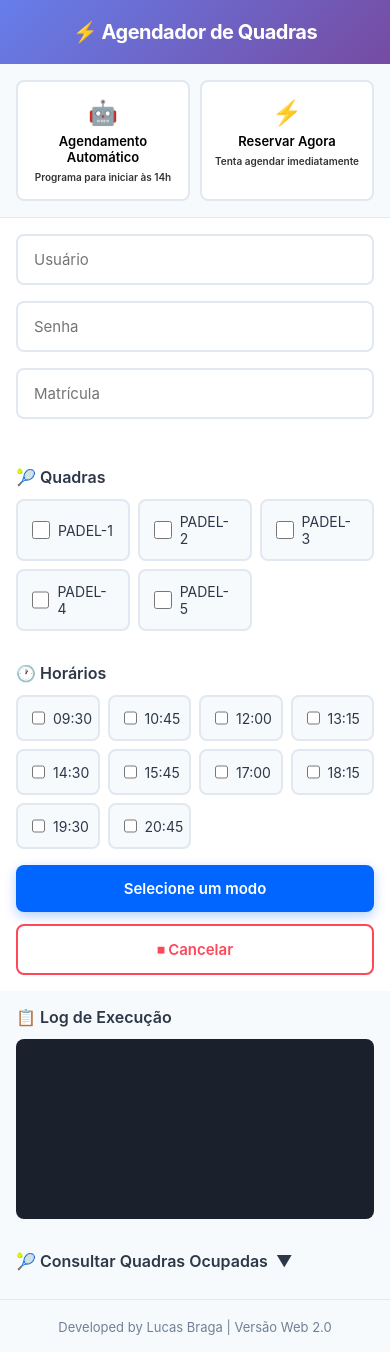
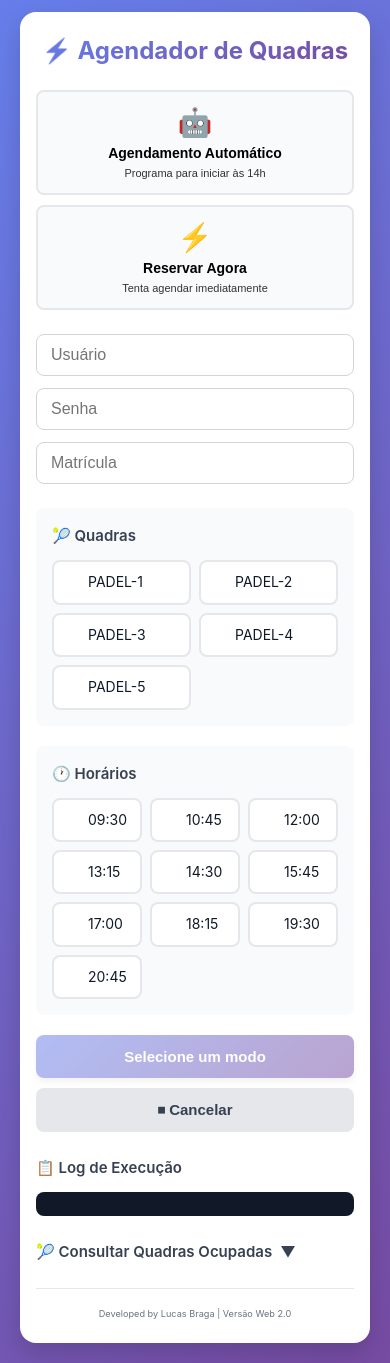
Before and after one commit to lucasbraga77/Agendador_Quadras, a Flask app: page / in a window 390 px wide. Before the commit the page ends 1335 px from the top, so only its background shows below. Run offline with Flask 3, Linux system fonts and the light colour scheme; data that the repository does not hold is empty.

Commit message:
att ajustes +dashboard3

```diff
--- a/static/style.css
+++ b/static/style.css
@@ -1,167 +1,274 @@
-/* ===== RESET E VARIAVEIS ===== */
+/* ===== RESET E VARIÁVEIS ===== */
 * {
     margin: 0;
     padding: 0;
     box-sizing: border-box;
+    -webkit-tap-highlight-color: transparent;
 }
 
 :root {
-    --primary: #0066ff;
-    --primary-dark: #0052cc;
-    --secondary: #00d4aa;
-    --danger: #ff4757;
-    --danger-dark: #e84118;
-    --bg-gradient: linear-gradient(135deg, #667eea 0%, #764ba2 100%);
-    --shadow: 0 10px 30px rgba(0, 0, 0, 0.15);
-    --shadow-sm: 0 4px 12px rgba(0, 0, 0, 0.1);
+    --primary: #667eea;
+    --primary-dark: #5568d3;
+    --secondary: #764ba2;
+    --success: #10b981;
+    --danger: #ef4444;
+    --warning: #f59e0b;
+    --gray-50: #f9fafb;
+    --gray-100: #f3f4f6;
+    --gray-200: #e5e7eb;
+    --gray-300: #d1d5db;
+    --gray-400: #9ca3af;
+    --gray-500: #6b7280;
+    --gray-600: #4b5563;
+    --gray-700: #374151;
+    --gray-800: #1f2937;
+    --gray-900: #111827;
     --radius: 12px;
     --radius-sm: 8px;
+    --shadow: 0 4px 6px rgba(0, 0, 0, 0.1);
+    --shadow-lg: 0 10px 25px rgba(0, 0, 0, 0.15);
 }
 
-/* ===== BODY ===== */
+/* ===== BASE ===== */
 body {
-    font-family: -apple-system, BlinkMacSystemFont, 'Segoe UI', Roboto, Oxygen, Ubuntu, Cantarell, sans-serif;
-    background: var(--bg-gradient);
+    font-family: -apple-system, BlinkMacSystemFont, "Segoe UI", Roboto, "Helvetica Neue", Arial, sans-serif;
+    background: linear-gradient(135deg, var(--primary) 0%, var(--secondary) 100%);
     min-height: 100vh;
-    padding: 20px 10px;
+    padding: 20px;
+    color: var(--gray-900);
+    line-height: 1.6;
+}
+
+/* Mobile adjustments */
+@media (max-width: 768px) {
+    body {
+        padding: 12px;
+    }
 }
 
 /* ===== CONTAINER ===== */
 .container {
-    max-width: 600px;
+    max-width: 900px;
     margin: 0 auto;
-    background: #ffffff;
+    background: white;
     border-radius: var(--radius);
-    box-shadow: var(--shadow);
-    overflow: hidden;
+    box-shadow: var(--shadow-lg);
+    padding: 30px;
+    animation: fadeIn 0.3s ease;
 }
 
-/* ===== TITULO ===== */
+@media (max-width: 768px) {
+    .container {
+        padding: 20px 16px;
+        border-radius: 16px;
+    }
+}
+
+@keyframes fadeIn {
+    from { opacity: 0; transform: translateY(10px); }
+    to { opacity: 1; transform: translateY(0); }
+}
+
+/* ===== HEADER ===== */
 h1 {
+    font-size: 28px;
+    font-weight: 700;
+    background: linear-gradient(135deg, var(--primary) 0%, var(--secondary) 100%);
+    -webkit-background-clip: text;
+    -webkit-text-fill-color: transparent;
+    background-clip: text;
+    margin-bottom: 24px;
     text-align: center;
-    background: var(--bg-gradient);
-    color: white;
-    padding: 24px 20px;
-    margin: 0;
-    font-size: 24px;
-    font-weight: 700;
-    letter-spacing: -0.5px;
+}
+
+@media (max-width: 768px) {
+    h1 {
+        font-size: 24px;
+        margin-bottom: 20px;
+    }
 }
 
 h3 {
-    color: #2d3748;
     font-size: 16px;
     font-weight: 600;
+    color: var(--gray-700);
     margin-bottom: 12px;
     display: flex;
     align-items: center;
     gap: 8px;
 }
 
-/* ===== SELETOR DE MODO ===== */
+@media (max-width: 768px) {
+    h3 {
+        font-size: 15px;
+    }
+}
+
+/* ===== MODO SELECTOR ===== */
 .modo-selector {
     display: grid;
-    grid-template-columns: 1fr 1fr;
+    grid-template-columns: repeat(2, 1fr);
     gap: 12px;
-    padding: 20px;
-    background: #f7fafc;
-    border-bottom: 1px solid #e2e8f0;
+    margin-bottom: 24px;
+}
+
+@media (max-width: 768px) {
+    .modo-selector {
+        grid-template-columns: 1fr;
+        gap: 10px;
+    }
 }
 
 .modo-btn {
+    background: var(--gray-50);
+    border: 2px solid var(--gray-200);
+    border-radius: var(--radius-sm);
+    padding: 16px;
+    cursor: pointer;
+    transition: all 0.2s ease;
     display: flex;
     flex-direction: column;
     align-items: center;
     gap: 6px;
-    padding: 16px 12px;
-    background: white;
-    border: 2px solid #e2e8f0;
-    border-radius: var(--radius-sm);
-    cursor: pointer;
-    transition: all 0.3s ease;
-    font-family: inherit;
+    text-align: center;
+    -webkit-touch-callout: none;
+    -webkit-user-select: none;
+    user-select: none;
 }
 
 .modo-btn:hover {
     border-color: var(--primary);
+    background: var(--gray-100);
     transform: translateY(-2px);
-    box-shadow: var(--shadow-sm);
+}
+
+.modo-btn:active {
+    transform: translateY(0);
 }
 
 .modo-btn.active {
-    background: var(--primary);
+    background: linear-gradient(135deg, var(--primary) 0%, var(--secondary) 100%);
     border-color: var(--primary);
     color: white;
-    box-shadow: 0 4px 15px rgba(0, 102, 255, 0.3);
 }
 
 .modo-btn .emoji {
-    font-size: 28px;
+    font-size: 32px;
 }
 
 .modo-btn .titulo {
-    font-size: 14px;
     font-weight: 600;
+    font-size: 15px;
 }
 
 .modo-btn .desc {
-    font-size: 11px;
+    font-size: 12px;
     opacity: 0.8;
 }
 
-/* ===== FORMULÁRIO ===== */
-.form-section, .section {
-    padding: 20px;
+@media (max-width: 768px) {
+    .modo-btn {
+        padding: 14px;
+    }
+
+    .modo-btn .emoji {
+        font-size: 28px;
+    }
+
+    .modo-btn .titulo {
+        font-size: 14px;
+    }
+
+    .modo-btn .desc {
+        font-size: 11px;
+    }
+}
+
+/* ===== FORM SECTION ===== */
+.form-section {
+    margin-bottom: 24px;
 }
 
 .input-group {
-    margin-bottom: 16px;
+    margin-bottom: 12px;
 }
 
 .input-group input {
     width: 100%;
-    padding: 14px 16px;
-    border: 2px solid #e2e8f0;
+    padding: 12px 16px;
+    border: 1px solid var(--gray-300);
     border-radius: var(--radius-sm);
     font-size: 15px;
-    transition: all 0.3s ease;
-    font-family: inherit;
+    transition: all 0.2s ease;
+    background: white;
 }
 
 .input-group input:focus {
     outline: none;
     border-color: var(--primary);
-    box-shadow: 0 0 0 3px rgba(0, 102, 255, 0.1);
+    box-shadow: 0 0 0 3px rgba(102, 126, 234, 0.1);
 }
 
 .input-group small {
     display: block;
     margin-top: 6px;
-    color: #718096;
     font-size: 12px;
+    color: var(--gray-500);
 }
 
-/* ===== CHECKBOXES ===== */
+@media (max-width: 768px) {
+    .input-group input {
+        padding: 11px 14px;
+        font-size: 16px; /* Evita zoom no iOS */
+    }
+}
+
+/* ===== SECTION ===== */
+.section {
+    margin-bottom: 24px;
+    padding: 20px;
+    background: var(--gray-50);
+    border-radius: var(--radius-sm);
+}
+
+@media (max-width: 768px) {
+    .section {
+        padding: 16px;
+        margin-bottom: 20px;
+    }
+}
+
+/* ===== CHECKBOX GRID ===== */
 .checkbox-grid {
     display: grid;
+    grid-template-columns: repeat(auto-fill, minmax(120px, 1fr));
     gap: 10px;
 }
 
-#quadras {
-    grid-template-columns: repeat(auto-fill, minmax(110px, 1fr));
+@media (max-width: 768px) {
+    .checkbox-grid {
+        grid-template-columns: repeat(auto-fill, minmax(100px, 1fr));
+        gap: 8px;
+    }
 }
 
 .horarios-grid {
     grid-template-columns: repeat(auto-fill, minmax(90px, 1fr));
 }
 
+@media (max-width: 768px) {
+    .horarios-grid {
+        grid-template-columns: repeat(auto-fill, minmax(75px, 1fr));
+    }
+}
+
 .checkbox-label {
     display: flex;
     align-items: center;
     gap: 8px;
-    padding: 12px 14px;
-    background: #f7fafc;
-    border: 2px solid #e2e8f0;
+    padding: 10px 12px;
+    background: white;
+    border: 2px solid var(--gray-200);
     border-radius: var(--radius-sm);
     cursor: pointer;
     transition: all 0.2s ease;
@@ -169,8 +276,8 @@ h3 {
 }
 
 .checkbox-label:hover {
-    background: #edf2f7;
-    border-color: #cbd5e0;
+    border-color: var(--primary);
+    background: var(--gray-50);
 }
 
 .checkbox-label input[type="checkbox"] {
@@ -181,172 +288,345 @@ h3 {
 }
 
 .checkbox-label input[type="checkbox"]:checked + span {
+    color: var(--primary);
     font-weight: 600;
-    color: var(--primary);
 }
 
-.checkbox-label span {
-    font-size: 14px;
-    color: #2d3748;
+@media (max-width: 768px) {
+    .checkbox-label {
+        padding: 9px 10px;
+        font-size: 14px;
+    }
+
+    .checkbox-label input[type="checkbox"] {
+        width: 16px;
+        height: 16px;
+    }
 }
 
-/* ===== BOTÕES ===== */
+/* ===== ACTIONS (BOTÕES) ===== */
 .actions {
-    display: grid;
-    grid-template-columns: 1fr 1fr;
+    display: flex;
     gap: 12px;
-    padding: 0 20px 20px;
+    margin-bottom: 24px;
 }
 
-button {
-    padding: 14px 20px;
-    font-size: 15px;
-    font-weight: 600;
+@media (max-width: 768px) {
+    .actions {
+        flex-direction: column;
+        gap: 10px;
+    }
+}
+
+.btn-primary, .btn-cancel {
+    flex: 1;
+    padding: 14px 24px;
     border: none;
     border-radius: var(--radius-sm);
+    font-size: 16px;
+    font-weight: 600;
     cursor: pointer;
-    transition: all 0.3s ease;
-    font-family: inherit;
+    transition: all 0.2s ease;
+    display: flex;
+    align-items: center;
+    justify-content: center;
+    gap: 8px;
 }
 
 .btn-primary {
-    background: var(--primary);
+    background: linear-gradient(135deg, var(--primary) 0%, var(--secondary) 100%);
     color: white;
-    box-shadow: 0 4px 12px rgba(0, 102, 255, 0.3);
+    box-shadow: var(--shadow);
 }
 
-.btn-primary:hover {
-    background: var(--primary-dark);
+.btn-primary:hover:not(:disabled) {
     transform: translateY(-2px);
-    box-shadow: 0 6px 20px rgba(0, 102, 255, 0.4);
+    box-shadow: var(--shadow-lg);
 }
 
-.btn-primary:active {
+.btn-primary:active:not(:disabled) {
     transform: translateY(0);
 }
 
+.btn-primary:disabled {
+    opacity: 0.5;
+    cursor: not-allowed;
+}
+
 .btn-cancel {
-    background: white;
-    color: var(--danger);
-    border: 2px solid var(--danger);
+    background: var(--gray-200);
+    color: var(--gray-700);
 }
 
 .btn-cancel:hover {
-    background: var(--danger);
-    color: white;
+    background: var(--gray-300);
 }
 
-/* ===== LOG ===== */
-.log-section {
-    padding: 20px;
-    background: #f7fafc;
+@media (max-width: 768px) {
+    .btn-primary, .btn-cancel {
+        padding: 13px 20px;
+        font-size: 15px;
+    }
 }
 
-#log {
-    background: #1a202c;
-    color: #48bb78;
+/* ===== LOG SECTION ===== */
+.log-section {
+    margin-bottom: 24px;
+}
+
+.log-section h3 {
+    cursor: default;
+}
+
+.log-section pre {
+    background: var(--gray-900);
+    color: #f3f4f6;
     padding: 16px;
-    height: 200px;
+    border-radius: var(--radius-sm);
+    font-family: 'Monaco', 'Menlo', 'Courier New', monospace;
+    font-size: 12px;
+    line-height: 1.6;
+    overflow-x: auto;
+    max-height: 300px;
     overflow-y: auto;
-    font-size: 13px;
-    border-radius: var(--radius-sm);
-    font-family: 'Courier New', monospace;
-    line-height: 1.6;
     white-space: pre-wrap;
     word-wrap: break-word;
 }
 
-#log::-webkit-scrollbar {
-    width: 8px;
+@media (max-width: 768px) {
+    .log-section pre {
+        font-size: 11px;
+        padding: 12px;
+        max-height: 250px;
+    }
 }
 
-#log::-webkit-scrollbar-track {
-    background: #2d3748;
-    border-radius: 4px;
+/* ===== TABELA ===== */
+table {
+    width: 100%;
+    border-collapse: collapse;
+    background: white;
+    border-radius: var(--radius-sm);
+    overflow: hidden;
+    font-size: 13px;
 }
 
-#log::-webkit-scrollbar-thumb {
-    background: #48bb78;
-    border-radius: 4px;
+thead tr {
+    background: var(--gray-100);
+}
+
+th {
+    padding: 10px 8px;
+    text-align: left;
+    font-size: 11px;
+    color: var(--gray-700);
+    font-weight: 600;
+    border-bottom: 2px solid var(--gray-200);
+    white-space: nowrap;
+}
+
+td {
+    padding: 10px 8px;
+    border-bottom: 1px solid var(--gray-100);
+    font-size: 12px;
+    color: var(--gray-800);
+}
+
+tr:last-child td {
+    border-bottom: none;
+}
+
+tr:hover {
+    background: var(--gray-50);
+}
+
+/* Scroll horizontal suave no mobile */
+@media (max-width: 768px) {
+    .log-section > div {
+        overflow-x: auto;
+        -webkit-overflow-scrolling: touch;
+    }
+
+    table {
+        font-size: 11px;
+        min-width: 100%;
+    }
+
+    th {
+        padding: 8px 6px;
+        font-size: 10px;
+    }
+
+    td {
+        padding: 8px 6px;
+        font-size: 11px;
+    }
 }
 
 /* ===== FOOTER ===== */
 .footer {
-    padding: 16px 20px;
-    background: #f7fafc;
-    border-top: 1px solid #e2e8f0;
     text-align: center;
+    color: var(--gray-500);
+    font-size: 12px;
+    margin-top: 32px;
+    padding-top: 20px;
+    border-top: 1px solid var(--gray-200);
 }
 
-.footer small {
-    color: #718096;
-    font-size: 13px;
+@media (max-width: 768px) {
+    .footer {
+        font-size: 11px;
+        margin-top: 24px;
+        padding-top: 16px;
+    }
 }
 
-/* ===== RESPONSIVO ===== */
-@media screen and (max-width: 600px) {
+/* ===== CONSULTA QUADRAS ===== */
+#consulta-section {
+    animation: slideDown 0.3s ease;
+}
+
+@keyframes slideDown {
+    from {
+        opacity: 0;
+        max-height: 0;
+        overflow: hidden;
+    }
+    to {
+        opacity: 1;
+        max-height: 2000px;
+    }
+}
+
+#consulta-section button {
+    padding: 10px 20px;
+    background: linear-gradient(135deg, var(--primary) 0%, var(--secondary) 100%);
+    color: white;
+    border: none;
+    border-radius: var(--radius-sm);
+    cursor: pointer;
+    font-weight: 600;
+    font-size: 14px;
+    transition: all 0.2s ease;
+    box-shadow: var(--shadow);
+}
+
+#consulta-section button:hover {
+    transform: translateY(-2px);
+    box-shadow: var(--shadow-lg);
+}
+
+#consulta-section button:active {
+    transform: translateY(0);
+}
+
+#consulta-section input[type="date"],
+#consulta-section input[type="text"],
+#consulta-section input[type="password"] {
+    padding: 9px 12px;
+    border: 1px solid var(--gray-300);
+    border-radius: var(--radius-sm);
+    font-size: 14px;
+    background: white;
+}
+
+#consulta-section input[type="date"]:focus,
+#consulta-section input[type="text"]:focus,
+#consulta-section input[type="password"]:focus {
+    outline: none;
+    border-color: var(--primary);
+    box-shadow: 0 0 0 3px rgba(102, 126, 234, 0.1);
+}
+
+@media (max-width: 768px) {
+    #consulta-section input[type="date"],
+    #consulta-section input[type="text"],
+    #consulta-section input[type="password"] {
+        width: 100% !important;
+        margin-bottom: 8px;
+        margin-right: 0 !important;
+        font-size: 16px; /* Evita zoom no iOS */
+    }
+
+    #consulta-section button {
+        width: 100%;
+        margin-top: 8px;
+    }
+
+    #login-extra {
+        margin-top: 12px !important;
+    }
+}
+
+/* ===== LOADING STATES ===== */
+.loading {
+    display: inline-block;
+    width: 16px;
+    height: 16px;
+    border: 2px solid rgba(255, 255, 255, 0.3);
+    border-radius: 50%;
+    border-top-color: white;
+    animation: spin 0.6s linear infinite;
+}
+
+@keyframes spin {
+    to { transform: rotate(360deg); }
+}
+
+/* ===== SCROLLBAR CUSTOMIZATION ===== */
+::-webkit-scrollbar {
+    width: 8px;
+    height: 8px;
+}
+
+::-webkit-scrollbar-track {
+    background: var(--gray-100);
+    border-radius: 4px;
+}
+
+::-webkit-scrollbar-thumb {
+    background: var(--gray-300);
+    border-radius: 4px;
+}
+
+::-webkit-scrollbar-thumb:hover {
+    background: var(--gray-400);
+}
+
+/* ===== SAFE AREA (iOS) ===== */
+@supports (padding: max(0px)) {
     body {
+        padding-left: max(20px, env(safe-area-inset-left));
+        padding-right: max(20px, env(safe-area-inset-right));
+        padding-bottom: max(20px, env(safe-area-inset-bottom));
+    }
+}
+
+/* ===== TOUCH IMPROVEMENTS (iOS) ===== */
+button, .checkbox-label, .modo-btn {
+    -webkit-tap-highlight-color: rgba(0, 0, 0, 0);
+    touch-action: manipulation;
+}
+
+input, select, textarea {
+    -webkit-appearance: none;
+    -moz-appearance: none;
+    appearance: none;
+}
+
+/* ===== PRINT STYLES ===== */
+@media print {
+    body {
+        background: white;
         padding: 0;
     }
 
     .container {
-        border-radius: 0;
+        box-shadow: none;
+        max-width: 100%;
     }
 
-    h1 {
-        font-size: 20px;
-        padding: 20px 16px;
-    }
-
-    .modo-selector {
-        padding: 16px;
-        gap: 10px;
-    }
-
-    .form-section, .section {
-        padding: 16px;
-    }
-
-    .actions {
-        padding: 0 16px 16px;
-    }
-
-    .log-section {
-        padding: 16px;
-    }
-
-    #log {
-        height: 180px;
-        font-size: 12px;
-    }
-
-    .checkbox-grid {
-        gap: 8px;
-    }
-
-    #quadras {
-        grid-template-columns: repeat(auto-fill, minmax(100px, 1fr));
-    }
-
-    .horarios-grid {
-        grid-template-columns: repeat(auto-fill, minmax(80px, 1fr));
+    .actions, .modo-selector {
+        display: none;
     }
 }
-
-@media screen and (max-width: 400px) {
-    .modo-btn .emoji {
-        font-size: 24px;
-    }
-
-    .modo-btn .titulo {
-        font-size: 13px;
-    }
-
-    .modo-btn .desc {
-        font-size: 10px;
-    }
-
-    .actions {
-        grid-template-columns: 1fr;
-    }
-}
```
